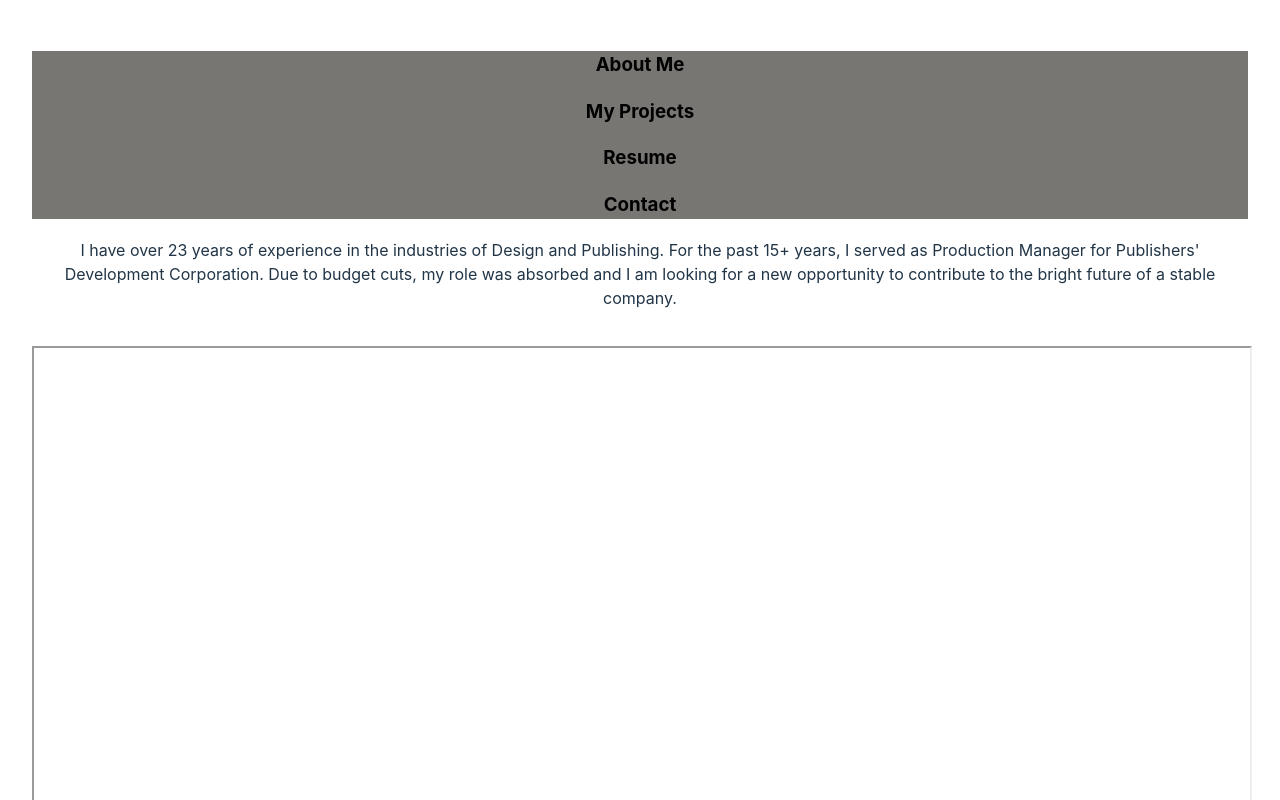
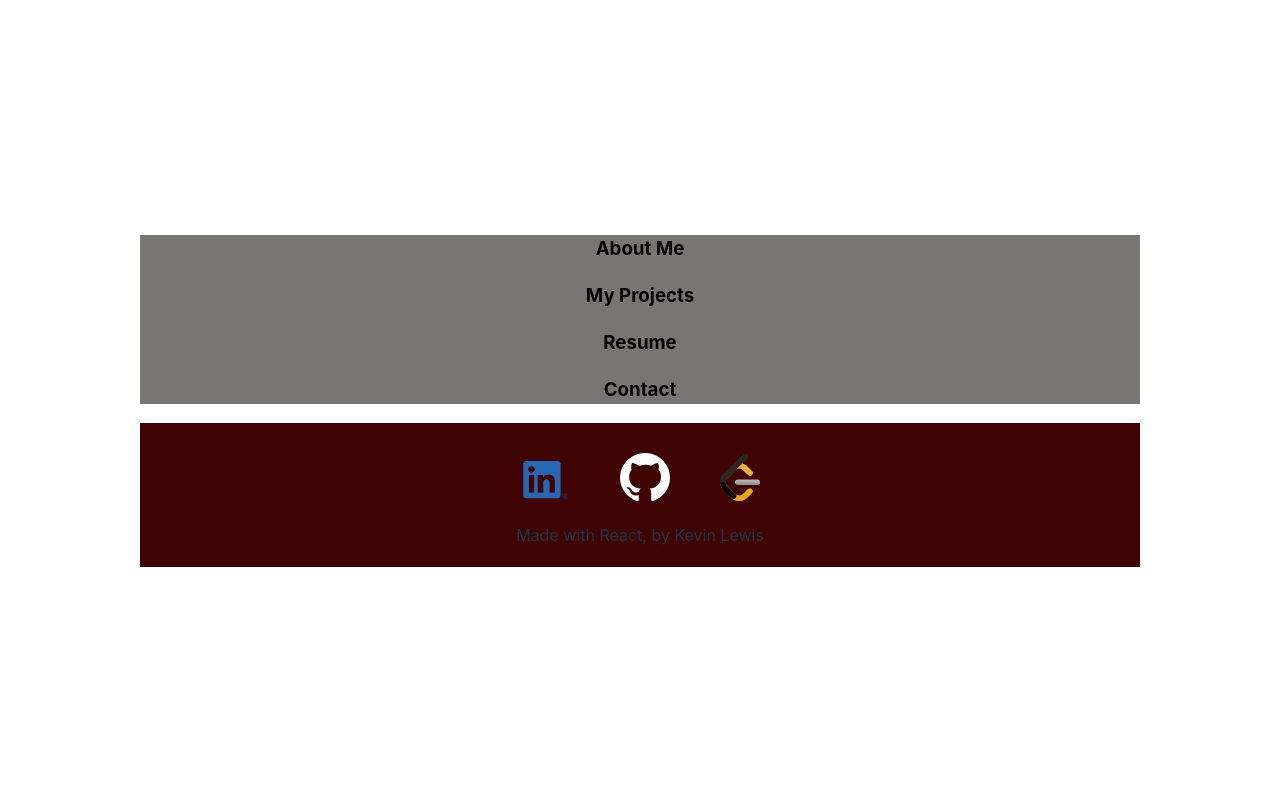
Before and after one commit to KPL33/react_port, a React (Vite) app: page /projects in a window 1280 px wide. Shown: the top 800 px of the page. Built offline with nearby package versions, Linux system fonts and the light colour scheme.

Commit message:
Page component renders conditionally

```diff
--- a/src/App.jsx
+++ b/src/App.jsx
@@ -1,21 +1,37 @@
-import { useLocation } from 'react-router-dom'
+import { useLocation } from 'react-router-dom';
 import './App.css';
 import Header from './components/Header';
 import Page from './components/Page';
 import Footer from './components/Footer';
 
-function App() {
+import About from './components/About/';
+import Projects from './components/Projects/';
+import Resume from './components/Resume';
+import Contact from './components/Contact/';
+
+export default function App() {
   const currentPage = useLocation().pathname;
+
+  let currentContent;
+  if (currentPage === '/About') {
+    currentContent = <About />;
+  } else if (currentPage === '/Projects') {
+    currentContent = <Projects />;
+  } else if (currentPage === '/Resume') {
+    currentContent = <Resume />;
+  } else if (currentPage === '/Contact') {
+    currentContent = <Contact />;
+  } else {
+    currentContent = <Page />;
+  }
+
   return (
     <>
-    {/* Give this div a "className", to style pg bgrnd, etc. "class" is reserved in JS, so need to use "className*/}
       <div className="Portfolio">
-        <Header currentPage={currentPage}/>
-        <Page currentPage={currentPage}/>
+        <Header />
+        {currentContent}
         <Footer />
       </div>
     </>
   );
 }
-
-export default App
--- a/src/components/Footer/index.jsx
+++ b/src/components/Footer/index.jsx
@@ -8,9 +8,9 @@ export default function Footer() {
   return (
     <footer>
       <div id="socials">
-        <img id="linkedin" src={ linkedin } alt="LinkedIn logo" />
-        <img id="github" src={ github }  alt="GitHub logo" />
-        <img id="leetcode" src={ leetcode } alt="LeetCode logo" />
+      <a href="https://www.linkedin.com/in/kevin-lewis92126"><img id="linkedin" src={ linkedin } alt="LinkedIn logo" /></a>
+      <a href="https://github.com/KPL33"><img id="github" src={ github }  alt="GitHub logo" /></a>
+        <a href="https://leetcode.com/KPL33/"><img id="leetcode" src={ leetcode } alt="LeetCode logo" /></a>
       </div>
       <div>
         <p>Made with React, by Kevin Lewis</p>
--- a/src/components/Page/index.jsx
+++ b/src/components/Page/index.jsx
@@ -1,19 +1,9 @@
 //The "Page" file provides the “window” through which everything besides our header and footer will show.
 // import { useState, useEffect } from 'react';
-
-import About from '../About/';
-import Projects from '../Projects/';
-import Resume from '../Resume';
-import Contact from '../Contact/';
-
 
 export default function Page() {
   return (
     <div className="page">
-        <About />
-        <Projects />
-        <Resume />
-        <Contact />
     </div>
   );
 }
--- a/src/main.jsx
+++ b/src/main.jsx
@@ -25,6 +25,10 @@ const router = createBrowserRouter([
         element: <About />
       },
       {
+        path: 'about',
+        element: <About />
+      },
+      {
         path: 'projects',
         element: <Projects />
       },
```
